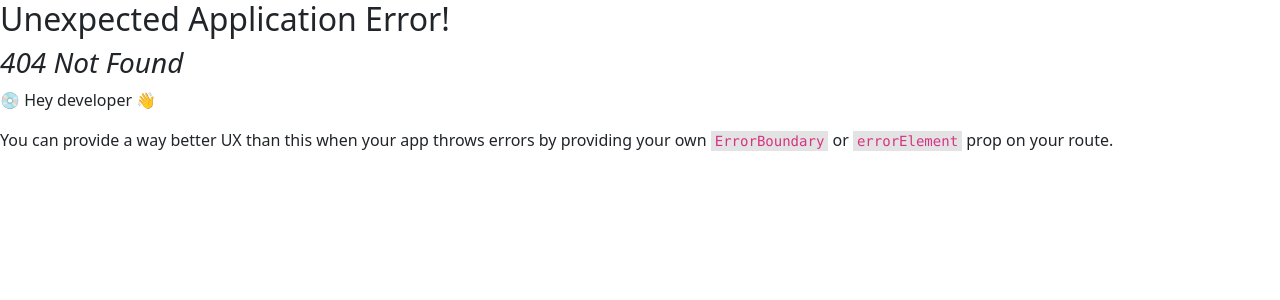
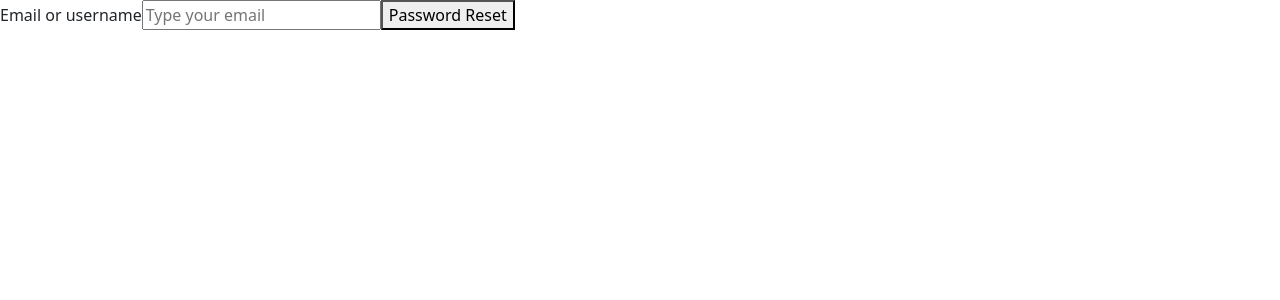
Before and after one commit to jacubiam/kodigo-SPA-Bootcamp, a React (Vite) app: page /reset in a window 1280 px wide. Before the commit this address had no page. Shown: the top 300 px of the page. Built offline with nearby package versions, Linux system fonts and the light colour scheme; the HTML template or start-up script is replaced by a standard one.

Commit message:
:sparkles:feat(pages): add sign out button and add password recovery for login page

```diff
--- a/src/App.tsx
+++ b/src/App.tsx
@@ -2,6 +2,7 @@ import { RouterProvider, createBrowserRouter } from "react-router-dom"
 import { LoginPage } from "./pages/LoginPage"
 import { RegisterPage } from "./pages/RegisterPage"
 import { LoggedInPage } from "./pages/LoggedInPage"
+import { RecoverPassword } from "./pages/RecoverPassword"
 
 
 function App() {
@@ -9,7 +10,9 @@ function App() {
   const routes = createBrowserRouter([
     { path: '/', element: <RegisterPage /> },
     { path: '/login', element: <LoginPage /> },
-    { path: '/auth/home', element: <LoggedInPage /> }
+    { path: '/auth/home', element: <LoggedInPage /> },
+    { path: '/reset', element: <RecoverPassword /> }
+
 
   ])
 
--- a/src/pages/LoggedInPage.tsx
+++ b/src/pages/LoggedInPage.tsx
@@ -1,4 +1,4 @@
-import { getAuth, onAuthStateChanged } from "firebase/auth"
+import { getAuth, onAuthStateChanged, signOut } from "firebase/auth"
 import { app } from "../firebase"
 import { useNavigate } from "react-router-dom"
 import { useEffect } from "react"
@@ -6,6 +6,11 @@ import { useEffect } from "react"
 export const LoggedInPage = () => {
     const auth = getAuth(app)
     const nav = useNavigate()
+
+    const logout = async () => {
+        await signOut(auth)
+        nav('/login')
+    }
 
     useEffect(() => {
         const authentication = async () => {
@@ -23,6 +28,7 @@ export const LoggedInPage = () => {
     return (
         <>
             <h1>Logged in page</h1>
+            <button type="button" onClick={logout}>End session</button>
         </>
     )
 }
--- a/src/pages/LoginPage.tsx
+++ b/src/pages/LoginPage.tsx
@@ -66,7 +66,10 @@ export const LoginPage = () => {
                             <div className=" d-flex justify-content-center mt-5">
                                 <button type="submit" className="btn btn-danger w-50">Login</button>
                             </div>
+                            <Link to={'/reset'}>Reset Password</Link>
+
                         </form>
+
 
                     </div>
 
--- /dev/null
+++ b/src/pages/RecoverPassword.tsx
@@ -0,0 +1,42 @@
+import { sendPasswordResetEmail, getAuth } from "firebase/auth"
+import { app } from "../firebase"
+import { useForm } from "react-hook-form"
+import { emailValidation } from "../utils/validators"
+
+export const RecoverPassword = () => {
+
+    type Inputs = {
+        email: string
+    }
+
+    const auth = getAuth(app)
+    const { register, handleSubmit, formState: { errors } } = useForm<Inputs>()
+
+
+
+    const pwdReset = async (data: Inputs) => {
+        try {
+            await sendPasswordResetEmail(auth, data.email)
+            console.log("Password reset email sent")
+        } catch (error) {
+            console.log(error)
+        }
+
+    }
+
+    return (
+        <>
+            <form onSubmit={handleSubmit(pwdReset)}>
+                <label> Email or username </label>
+                <input type="text"
+                    placeholder="Type your email"
+                    {...register('email', { required: 'Email is required', pattern: emailValidation })}
+                />
+                {
+                    errors.email && <span className="text-danger">{errors.email.message}</span>
+                }
+                <button type="submit">Password Reset</button>
+            </form>
+        </>
+    )
+}
```
